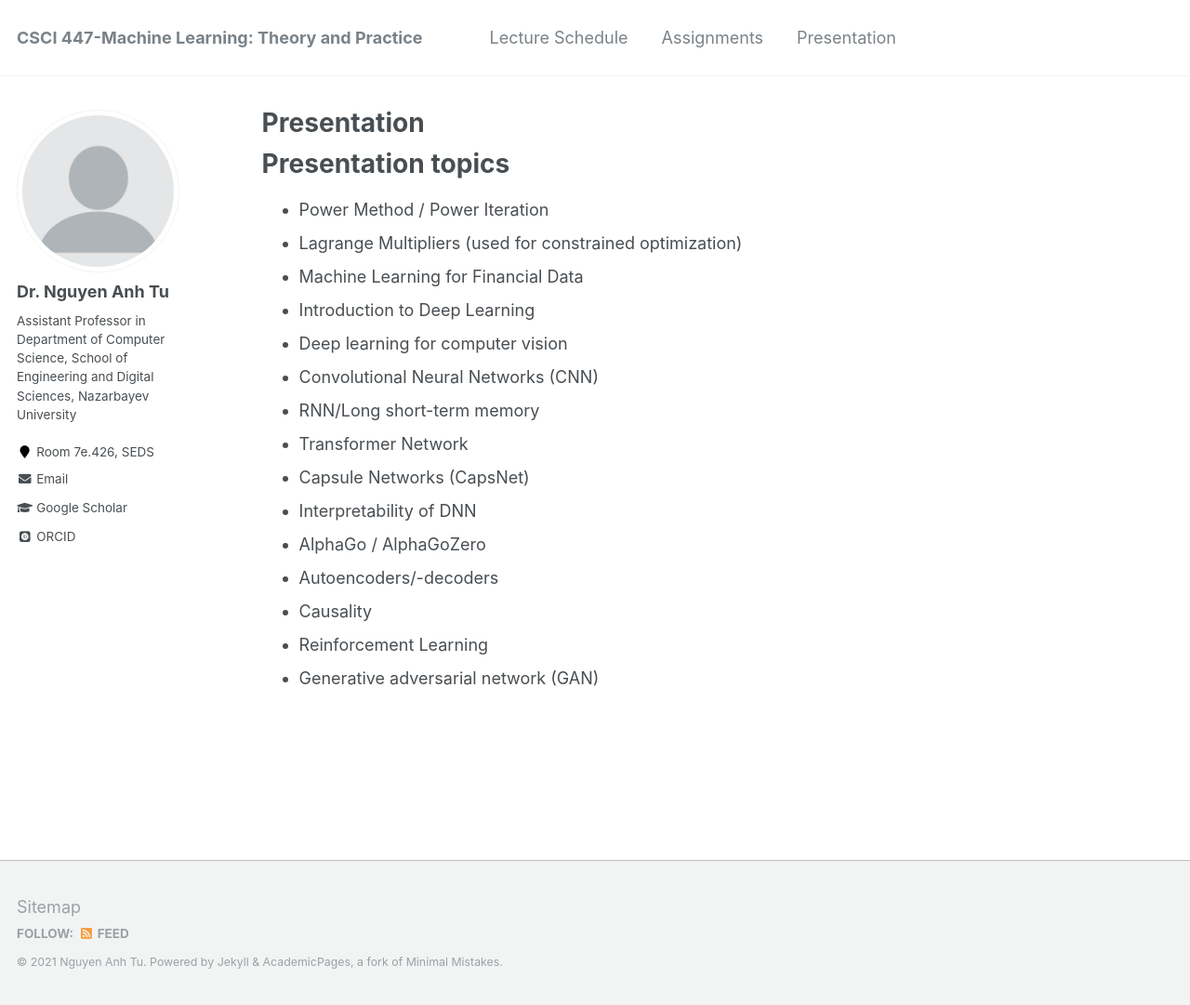
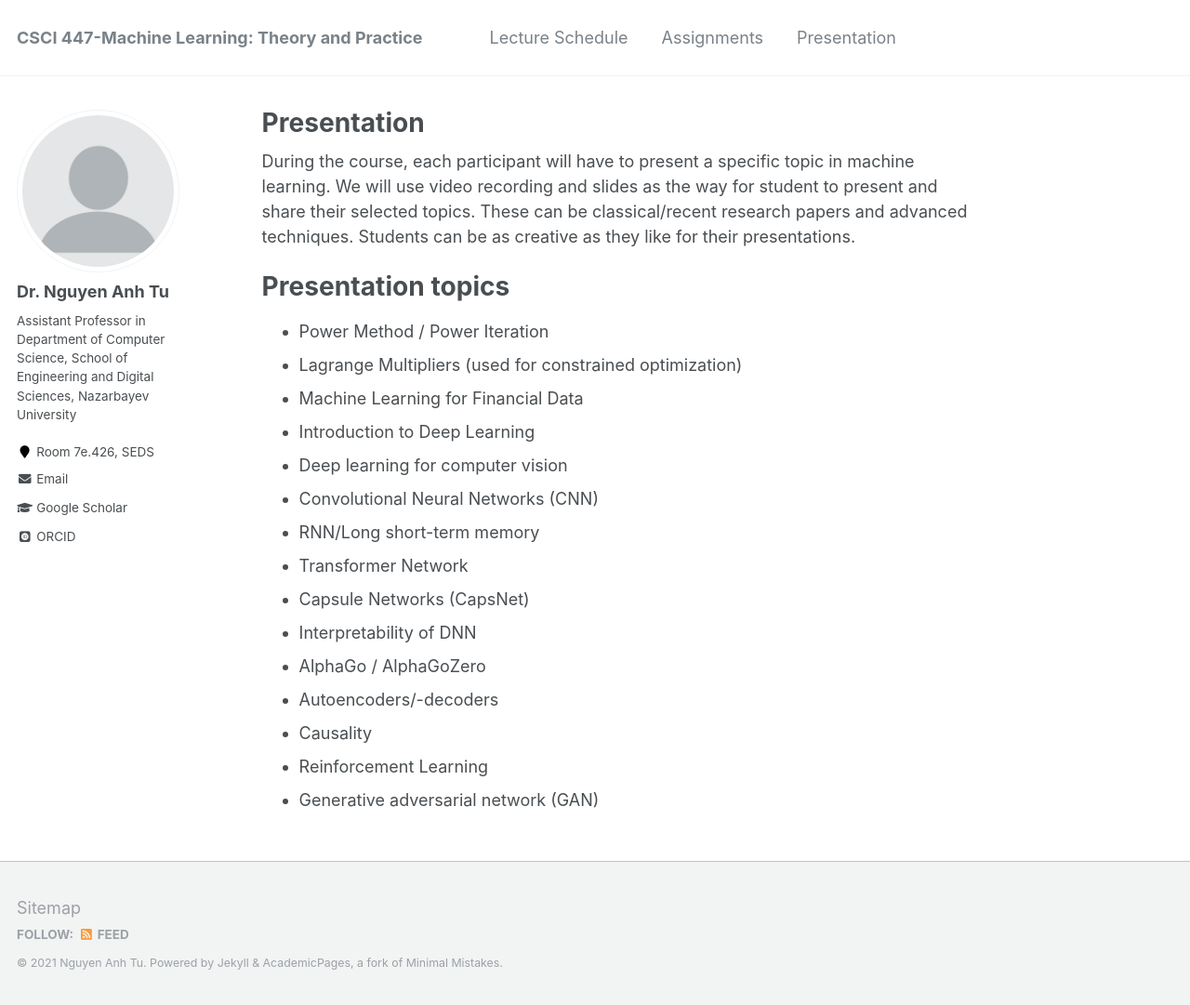
Before and after one commit to tunguyen87/seds-ml, a Jekyll site: the page built from _pages/Presentation.md, in a window 1280 px wide and 1081 px high. Shown: the whole window at 93% size. Built offline with Jekyll 4.4.1, drawn with Linux system fonts in a browser that asks for light colours; some web fonts are replaced.

Commit message:
Update Presentation.md

```diff
--- a/_pages/Presentation.md
+++ b/_pages/Presentation.md
@@ -7,6 +7,7 @@ redirect_from:
   - "/nmp/"
   - "/nmp.html"
 ---
+During the course, each participant will have to present a specific topic in machine learning. We will use video recording and slides as the way for student to present and share their selected topics. These can be classical/recent research papers and advanced techniques. Students can be as creative as they like for their presentations.
 
 Presentation topics
 ======
```
